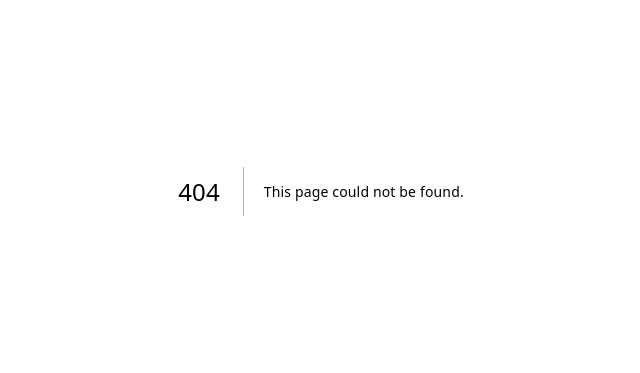
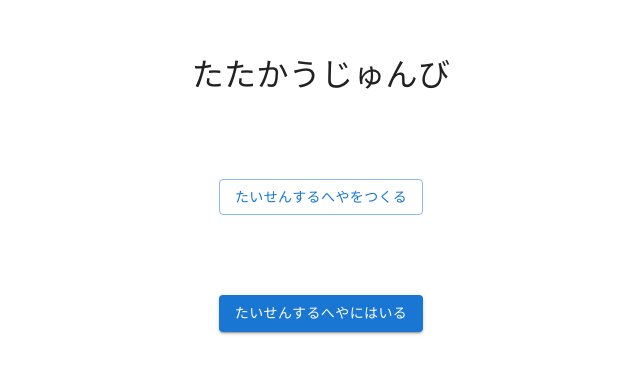
Before and after one commit to mikiya1130/katachi_monster, a Next.js app in the folder frontend/: page /player-lobby in a window 1280 px wide. Before the commit this address had no page. Shown: the part 209-582 px from the top of the page, without its empty margins (319-959 px from the left). Built offline with nearby package versions, Linux system fonts and the light colour scheme.

Commit message:
ロビーのページを作成しました。

```diff
--- /dev/null
+++ b/frontend/src/app/player-lobby/page.tsx
@@ -0,0 +1,31 @@
+"use client";
+import { Button, Stack } from "@mui/material";
+import Typography from "@mui/material/Typography";
+import Link from "next/link";
+
+const PlayerLobby = () => {
+  const title = "たたかうじゅんび";
+
+  return (
+    <Stack
+      p={4}
+      spacing={10}
+      alignItems="center"
+      justifyContent="center"
+      height="100%"
+    >
+      <Typography fontSize="2rem" align="left">
+        {title}
+      </Typography>
+      <Link href={``}>
+        <Button variant="outlined">たいせんするへやをつくる</Button>
+      </Link>
+
+      <Link href={``}>
+        <Button variant="contained">たいせんするへやにはいる</Button>
+      </Link>
+    </Stack>
+  );
+};
+
+export default PlayerLobby;
```
